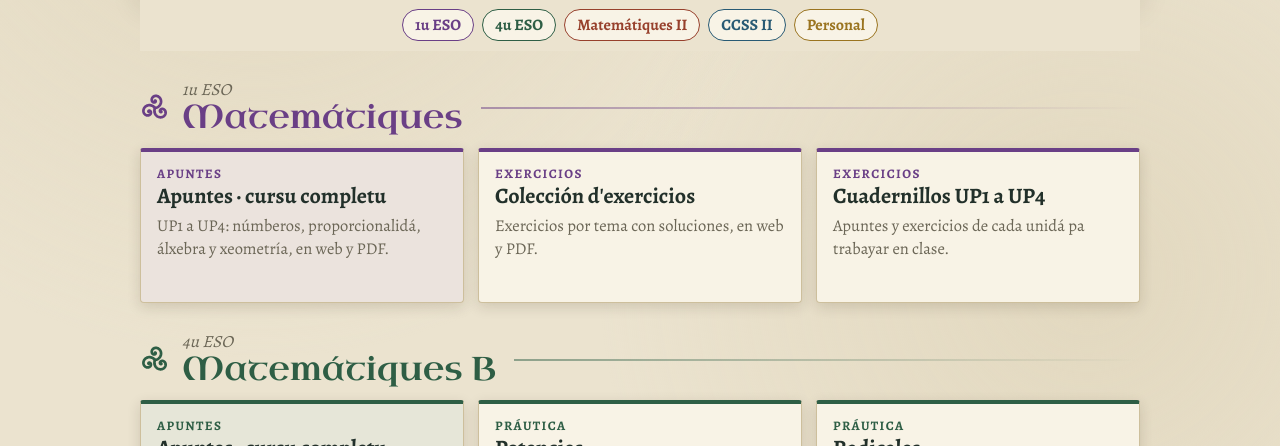
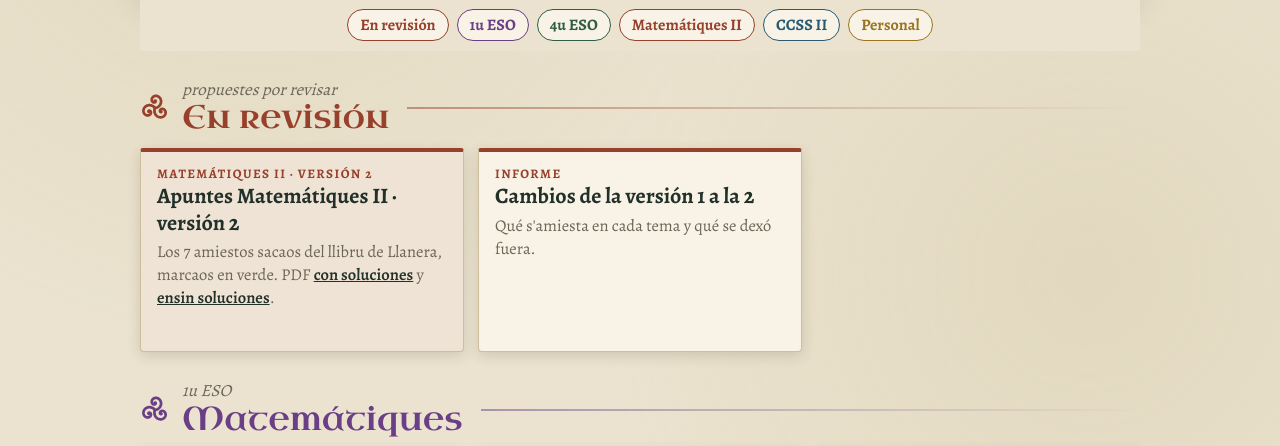
Before and after one commit to profesorqueipo-rgb/profesorqueipo-rgb.github.io, a plain HTML site: page index.html in a window 1280 px wide. Shown: the part 285-731 px from the top of the page. Drawn offline with Linux system fonts and the light colour scheme.

Commit message:
Portada: seición «En revisión» cola versión 2 de Matemátiques II

```diff
--- a/index.html
+++ b/index.html
@@ -150,6 +150,7 @@ footer .lema{font-family:var(--f-title);font-size:20px;color:var(--green)}
 </header>
 
 <nav class="indice" aria-label="Seiciones">
+  <a href="#revision" class="c-rust">En revisión</a>
   <a href="#eso1" class="c-plum">1u ESO</a>
   <a href="#eso4" class="c-green">4u ESO</a>
   <a href="#mat2" class="c-rust">Matemátiques II</a>
@@ -157,6 +158,14 @@ footer .lema{font-family:var(--f-title);font-size:20px;color:var(--green)}
   <a href="#personal" class="c-gold">Personal</a>
   <a href="#otros" class="c-muted" id="indice-otros" hidden>Otros</a>
 </nav>
+
+<section id="revision" class="c-rust">
+  <div class="sec-cab"><svg class="mini" aria-hidden="true"><use href="#tri"/></svg><div><span class="nivel">propuestes por revisar</span><h2>En revisión</h2></div></div>
+  <ul class="rejilla">
+    <li><div class="repo destacado" data-repo="apuntes"><span class="tipo">Matemátiques II · versión 2</span><a class="abrir" href="/apuntes/revision-mat-ii-v2.html">Apuntes Matemátiques II · versión 2</a><p class="desc">Los 7 amiestos sacaos del llibru de Llanera, marcaos en verde. PDF <a href="/apuntes/revision-mat-ii-v2-soluciones.pdf">con soluciones</a> y <a href="/apuntes/revision-mat-ii-v2.pdf">ensin soluciones</a>.</p><div class="pie-repo"><span class="fecha"></span><a class="codigo" hidden>códigu</a></div></div></li>
+    <li><div class="repo" data-repo="apuntes"><span class="tipo">informe</span><a class="abrir" href="/apuntes/revision-mat-ii-v2-cambios.html">Cambios de la versión 1 a la 2</a><p class="desc">Qué s'amiesta en cada tema y qué se dexó fuera.</p><div class="pie-repo"><span class="fecha"></span><a class="codigo" hidden>códigu</a></div></div></li>
+  </ul>
+</section>
 
 <section id="eso1" class="c-plum">
   <div class="sec-cab"><svg class="mini" aria-hidden="true"><use href="#tri"/></svg><div><span class="nivel">1u ESO</span><h2>Matemátiques</h2></div></div>
```
